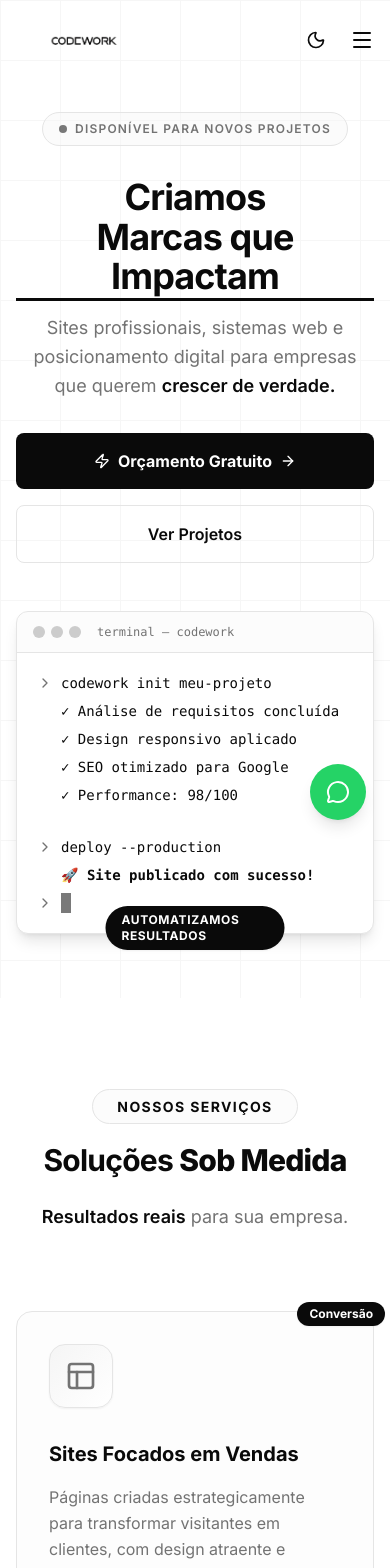
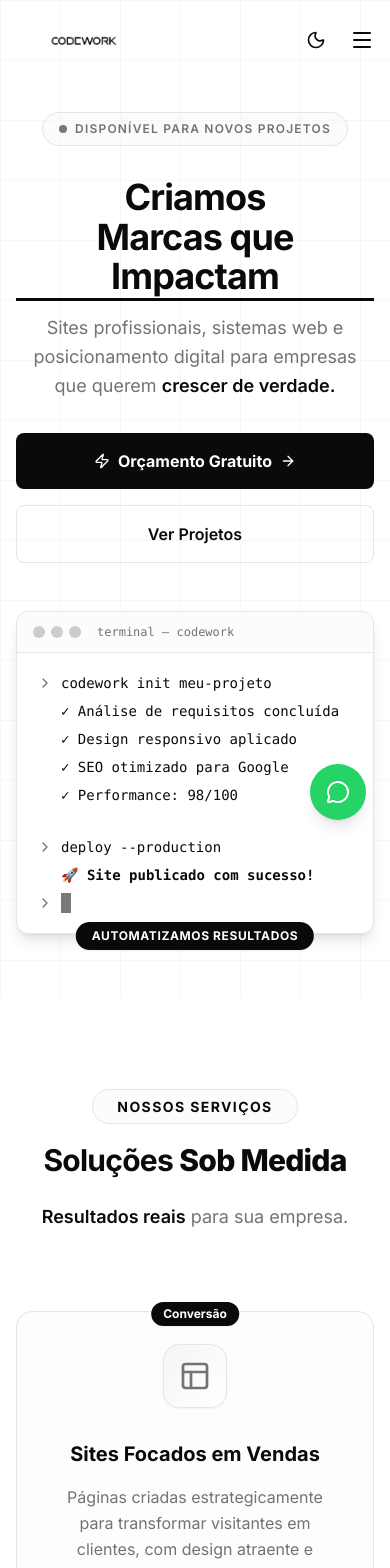
Before and after one commit to brenodev2007/CodeWork, a React (Vite) app: page / in a window 390 px wide. Shown: the top 1568 px of the page. Built offline with nearby package versions, Linux system fonts and the light colour scheme.

Commit message:
feat: initialize project structure with About, Services, and Hero components and global CSS styles

```diff
--- a/src/components/About.tsx
+++ b/src/components/About.tsx
@@ -18,7 +18,7 @@ export const About = () => {
         <div className="grid grid-cols-1 md:grid-cols-2 gap-0 rounded-3xl overflow-hidden border border-border">
 
           {/* Q1 — Top Left: Text */}
-          <div className="relative flex flex-col justify-center p-10 md:p-14 lg:p-16 bg-foreground text-primary-foreground min-h-[340px] md:min-h-[400px]">
+          <div className="relative flex flex-col justify-center p-10 md:p-14 lg:p-16 bg-foreground text-primary-foreground min-h-[240px] md:min-h-[400px]">
             {/* Decorative corner accent */}
             <div className="absolute top-6 left-6 w-8 h-8 border-t-2 border-l-2 border-primary-foreground/30" />
             <div className="absolute bottom-6 right-6 opacity-10">
@@ -40,7 +40,7 @@ export const About = () => {
           </div>
 
           {/* Q2 — Top Right: Image 1 */}
-          <div className="group relative overflow-hidden min-h-[340px] md:min-h-[400px]">
+          <div className="group relative overflow-hidden min-h-[240px] md:min-h-[400px]">
             <img
               src="/IMG_2341.JPG"
               alt="Equipe CodeWork colaborando em projeto"
@@ -51,7 +51,7 @@ export const About = () => {
           </div>
 
           {/* Q3 — Bottom Left: Image 2 */}
-          <div className="group relative overflow-hidden min-h-[340px] md:min-h-[400px] order-4 md:order-3">
+          <div className="group relative overflow-hidden min-h-[240px] md:min-h-[400px] order-4 md:order-3">
             <img
               src="/IMG_2348.JPG"
               alt="Desenvolvimento de soluções web na CodeWork"
@@ -62,7 +62,7 @@ export const About = () => {
           </div>
 
           {/* Q4 — Bottom Right: Text */}
-          <div className="relative flex flex-col justify-center p-10 md:p-14 lg:p-16 bg-muted/30 min-h-[340px] md:min-h-[400px] order-3 md:order-4">
+          <div className="relative flex flex-col justify-center p-10 md:p-14 lg:p-16 bg-muted/30 min-h-[240px] md:min-h-[400px] order-3 md:order-4">
             {/* Decorative corner accent */}
             <div className="absolute bottom-6 right-6 w-8 h-8 border-b-2 border-r-2 border-foreground/20" />
             <div className="absolute top-6 left-6 opacity-5">
--- a/src/components/Hero.tsx
+++ b/src/components/Hero.tsx
@@ -5,7 +5,7 @@ const roles = [
   'Sites que Vendem',
   'Sistemas sob Medida',
   'Marcas que Impactam',
-  'Bugs Resolvidos',
+  'Experiências que Ficam',
 ];
 
 const terminalLines = [
@@ -99,12 +99,11 @@ export const Hero = () => {
                 Criamos{' '}
                 <span className="relative inline-block">
                   <span
-                    className={`inline-block transition-all duration-300 ${
+                    className={`inline-block transition-all duration-300 w-full sm:w-auto sm:min-w-[280px] ${
                       isTransitioning
                         ? 'opacity-0 translate-y-4'
                         : 'opacity-100 translate-y-0'
                     }`}
-                    style={{ minWidth: '280px' }}
                   >
                     {roles[roleIndex]}
                   </span>
@@ -158,7 +157,7 @@ export const Hero = () => {
               </div>
 
               {/* Terminal body */}
-              <div className="p-5 md:p-6 font-mono text-sm md:text-base space-y-2 min-h-[280px] md:min-h-[320px]">
+              <div className="p-5 md:p-6 font-mono text-sm md:text-base space-y-2 min-h-[240px] sm:min-h-[280px] md:min-h-[320px]">
                 {terminalLines.slice(0, visibleLines).map((line, i) => (
                   <div
                     key={i}
@@ -199,8 +198,8 @@ export const Hero = () => {
             </div>
 
             {/* Floating label */}
-            <div className="absolute -bottom-4 left-1/2 -translate-x-1/2">
-              <div className="px-4 py-1.5 rounded-full bg-foreground text-background text-xs font-bold tracking-wider uppercase shadow-sm">
+            <div className="absolute -bottom-4 left-1/2 -translate-x-1/2 w-max">
+              <div className="px-4 py-1.5 rounded-full bg-foreground text-background text-xs font-bold tracking-wider uppercase shadow-sm whitespace-nowrap">
                 Automatizamos Resultados
               </div>
             </div>
--- a/src/components/Services.tsx
+++ b/src/components/Services.tsx
@@ -52,16 +52,16 @@ export const Services = () => {
               className="group relative"
             >
               {/* Card */}
-              <div className="relative h-full p-8 lg:p-10 rounded-2xl border border-border bg-muted/20 hover:border-foreground/40 hover:shadow-md transition-all duration-300">
+              <div className="relative h-full p-8 lg:p-10 rounded-2xl border border-border bg-muted/20 hover:border-foreground/40 hover:shadow-md transition-all duration-300 text-center md:text-left">
                 {/* Badge */}
-                <div className="absolute -top-3 -right-3">
+                <div className="absolute -top-3 left-1/2 -translate-x-1/2 md:translate-x-0 md:left-auto md:-right-3">
                   <span className="inline-block px-3 py-1 text-xs font-bold bg-foreground text-background rounded-full shadow-sm">
                     {service.badge}
                   </span>
                 </div>
 
                 {/* Icon container */}
-                <div className="mb-8">
+                <div className="mb-8 flex justify-center md:justify-start">
                   <div className="w-16 h-16 rounded-2xl bg-gradient-to-br from-muted to-background border border-border group-hover:border-foreground/60 flex items-center justify-center shadow-sm transition-all duration-300">
                     <service.icon className="w-8 h-8 text-muted-foreground group-hover:text-foreground transition-colors" />
                   </div>
--- a/src/index.css
+++ b/src/index.css
@@ -38,6 +38,7 @@
   body {
     @apply bg-background text-foreground antialiased font-sans overflow-x-hidden;
     transition: background-color 0.3s ease, color 0.3s ease;
+    word-break: break-word; /* Evita quebra de layout por palavras grandes */
   }
 
   /* Hide scrollbar for Chrome, Safari and Opera */
@@ -94,7 +95,7 @@ html {
 
   /* Ensure no horizontal scroll on mobile */
   * {
-    max-width: 100vw;
+    /* Removido max-width: 100vw pois quebra flex e paddings calculados */
   }
 
   /* Adjust container padding for mobile */
```
